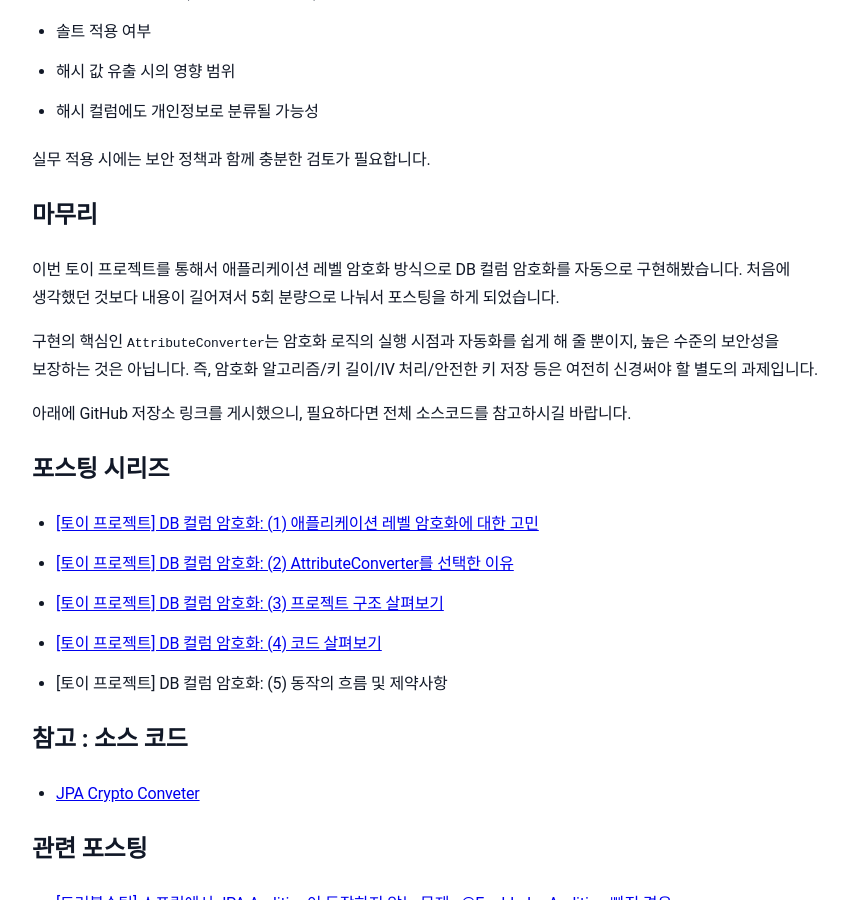
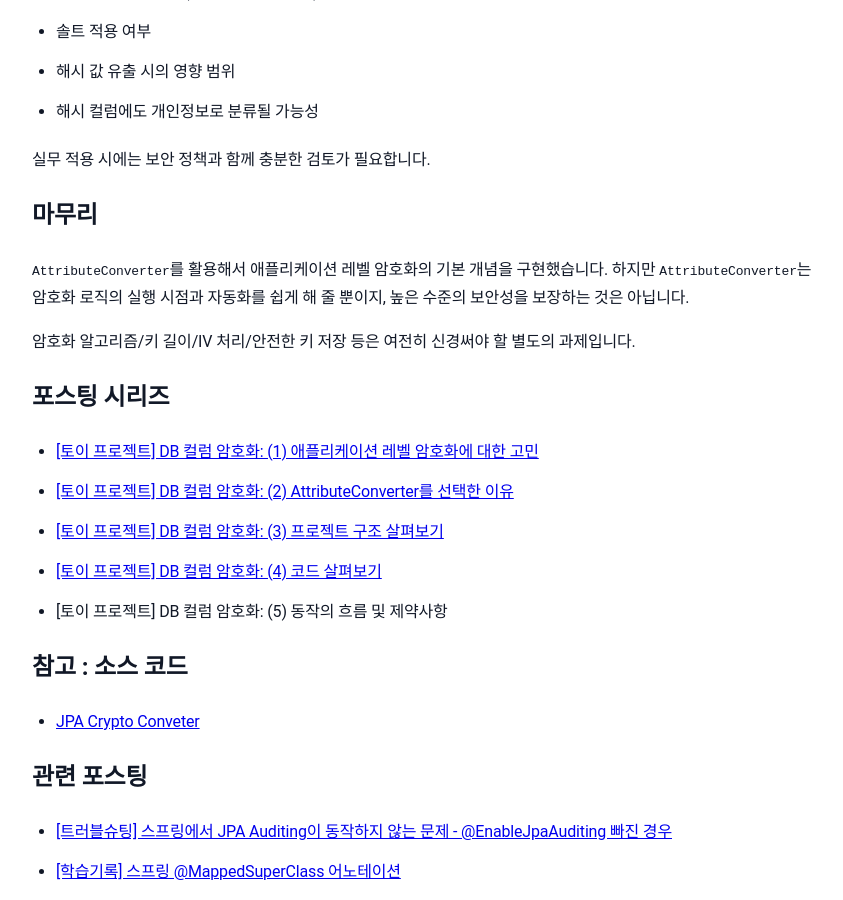
Before and after one commit to sanghoon-lee/sanghoon-lee.github.io, a Jekyll site: the page built from _posts/2026-01-31-JPACryptoConverter5.md, in a window 1280 px wide and 900 px high, scrolled down 7340 px. Shown: the whole window, without its empty margins (210-1053 px from the left). Built offline with Jekyll 4.4.1, drawn with Linux system fonts in a browser that asks for light colours; nearby versions of some CDN libraries; comment, search, counter and statistics services are not loaded.

```diff
--- a/_posts/2026-01-31-JPACryptoConverter5.md
+++ b/_posts/2026-01-31-JPACryptoConverter5.md
@@ -256,11 +256,9 @@ public class Account extends BaseEntity{
 
 ## 마무리
 
-이번 토이 프로젝트를 통해서 애플리케이션 레벨 암호화 방식으로 DB 컬럼 암호화를 자동으로 구현해봤습니다. 처음에 생각했던 것보다 내용이 길어져서 5회 분량으로 나눠서 포스팅을 하게 되었습니다.
+`AttributeConverter`를 활용해서 애플리케이션 레벨 암호화의 기본 개념을 구현했습니다. 하지만 `AttributeConverter`는 암호화 로직의 실행 시점과 자동화를 쉽게 해 줄 뿐이지, 높은 수준의 보안성을 보장하는 것은 아닙니다.
 
-구현의 핵심인 `AttributeConverter`는 암호화 로직의 실행 시점과 자동화를 쉽게 해 줄 뿐이지, 높은 수준의 보안성을 보장하는 것은 아닙니다. 즉, 암호화 알고리즘/키 길이/IV 처리/안전한 키 저장 등은 여전히 신경써야 할 별도의 과제입니다.
-
-아래에 GitHub 저장소 링크를 게시했으니, 필요하다면 전체 소스코드를 참고하시길 바랍니다.
+암호화 알고리즘/키 길이/IV 처리/안전한 키 저장 등은 여전히 신경써야 할 별도의 과제입니다.
 
 ## 포스팅 시리즈
 
```
